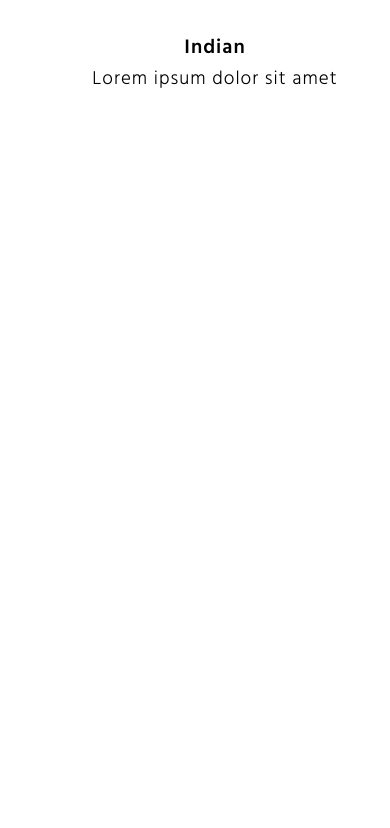
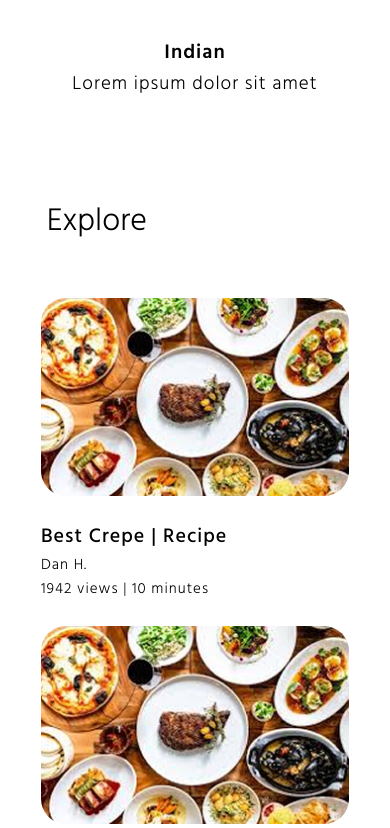
Before and after one commit to iBajwa93/2204_RecipeHub_project, a React (Create React App) app in the folder recipehub-frontend/: page / in a window 390 px wide. Shown: the part 3083-3911 px from the top of the page. Before the commit the page ends 3197 px from the top, so only its background shows below. Built offline with nearby package versions, Linux system fonts and the light colour scheme.

Commit message:
Homepage bugs fixed

```diff
--- a/recipehub-frontend/src/pages/HomePage/Body.css
+++ b/recipehub-frontend/src/pages/HomePage/Body.css
@@ -1,7 +1,6 @@
 .body-container {
     width: 100%;
     height: auto;
-
     margin-top: 50px;
 }
 
@@ -106,14 +105,14 @@
 
 .browse-container {
     width: 100%;
-    margin-top: 20px;
-    padding: 20px;
+    margin-top: 25px;
+
     height: auto;
 }
 
 .browse-title-wrapper {
     width: 76%;
-
+    padding-top: 20px;
     margin: auto;
 }
 
@@ -133,7 +132,6 @@
     justify-content: space-between;
     flex-wrap: wrap; /* allows wrapping on small screens */
     gap: 20px;
-
 }
 
 .browse-category-item-container {
@@ -166,6 +164,107 @@
   cursor: pointer;
 }
 
+.explore-item-video-tn:hover {
+    cursor: pointer;
+    box-shadow: 0 0 5px rgba(0, 0, 0, 0.6);
+    transform: scale(1.02);
+}
+
+.explore-container {
+    width: 100%;
+    height: auto;
+    padding: 0px;
+    margin-top: 75px;
+
+}
+
+.explore-item-wrapper {
+    height: auto;
+    width: 100%;
+
+    margin: auto;
+}
+
+.explore-item {
+    width: 30%;
+    height: auto;
+}
+
+.explore-title-wrapper {
+    width: 100%;
+    height: auto;
+    display: flex;
+    justify-content: flex-start;
+    align-items: center;
+    padding-bottom: 30px;
+}
+
+.explore-title-wrapper {
+
+    width: 76%;
+    height: auto;
+    margin: auto;
+    font-family: HindLight;
+    text-align: left;
+}
+i
+.explore-title-text {
+    font-size: 28px;
+    font-family: HindLight;
+    letter-spacing: 1px;
+    width: 100%;
+    margin: auto;
+}
+
+.explore-item-video-tn {
+    display: block;
+    margin-bottom: 25px;
+    border-radius: 20px;
+    width: 100%;
+    height: auto;
+    display: block;
+    border-radius: 25px;
+    transition: box-shadow 0.3s ease, transform 0.3s ease;
+}
+
+.explore-item-video-title {
+    font-size: 20px;
+    font-family: HindMedium;
+    text-align: left;
+    margin: 0;
+    letter-spacing: 1px;
+}
+
+.explore-item-video-container {
+    width: 79%;
+    margin: auto;
+    display: flex;
+    justify-content: left;
+    align-items: center;
+}
+
+.explore-item-video-wrapper {
+    width: 30%;
+    margin: auto;
+
+}
+
+.explore-item-video-author {
+    font-size: 18px;
+    font-family: HindLight;
+    text-align: left;
+    margin: 0;
+    letter-spacing: 1px;
+}
+
+.explore-item-stats {
+    font-size: 18px;
+    font-family: HindLight;
+    text-align: left;
+    margin: 0;
+    letter-spacing: 1px;
+}
+
 @font-face {
   font-family: 'HindBold';
   src: url('../../assets/fonts/hind/Hind-Bold.ttf') format('truetype');
@@ -180,6 +279,12 @@
   font-style: normal;
 }
 
+@font-face {
+  font-family: 'HindMedium';
+  src: url('../../assets/fonts/hind/Hind-Medium.ttf') format('truetype');
+  font-weight: 600;
+  font-style: normal;
+}
 
 @font-face {
   font-family: 'HindLight';
@@ -209,6 +314,51 @@
   .browse-category-item-container {
     width: 90%;
   }
+}
+
+@media (max-width: 900px) {
+  .browse-category-container {
+    flex-direction: column;
+    align-items: center;
+  }
+
+  .explore-item-video-container {
+    flex-direction: column;
+    align-items: center;
+  }
+
+  .explore-item-video-wrapper {
+    width: 100%;
+    padding-bottom: 25px;
+  }
+
+  .browse-category-item-container {
+    width: 90%;
+  }
+
+  .explore-item-video-title {
+    font-size: 20px;
+    font-family: HindMedium;
+    text-align: left;
+    margin: 0;
+    letter-spacing: 1px;
+}
+
+.explore-item-video-container {
+    width: 79%;
+    margin: auto;
+    display: flex;
+    justify-content: left;
+    align-items: center;
+}
+.explore-item-video-author {
+    font-size: 15px;
+}
+
+.explore-item-stats {
+    font-size: 15px;
+}
+
 
 
 }
--- a/recipehub-frontend/src/pages/HomePage/Body.js
+++ b/recipehub-frontend/src/pages/HomePage/Body.js
@@ -1,6 +1,7 @@
 import React from 'react';
 import './Body.css';
 import dummy1 from '../../assets/images/dummy.png'
+import dummy2 from '../../assets/images/dummy2.png'
 import star from '../../assets/icons/star.png'
 import italian from '../../assets/images/italian.png'
 import indian from '../../assets/images/indian.png'
@@ -92,6 +93,54 @@ const Body = () => {
                         <p className="browse-category-item-description">Lorem ipsum dolor sit amet</p>
                     </div>
                 </div>
+                <div className="explore-container">
+                    <div className="explore-item-wrapper">
+                        <div className="explore-title-wrapper">
+                            <h1 className="explore-title-text">
+                                Explore
+                            </h1>
+                        </div>
+                        <div className="explore-item-video-container">
+                            <div className="explore-item-video-wrapper">
+                                <img className="explore-item-video-tn" src={dummy2} />
+                                <h1 className="explore-item-video-title">
+                                    Best Crepe | Recipe
+                                </h1>
+                                <h2 className="explore-item-video-author">
+                                    Dan H.
+                                </h2>
+                                <p className="explore-item-stats">
+                                    1942 views | 10 minutes
+                                </p>
+                            </div>
+                            <div className="explore-item-video-wrapper">
+                                <img className="explore-item-video-tn" src={dummy2}/>
+                                <h1 className="explore-item-video-title">
+                                    Linguine Pasta
+                                </h1>
+                                <h2 className="explore-item-video-author">
+                                    Dan H.
+                                </h2>
+                                <p className="explore-item-stats">
+                                    15 views | 35 minutes
+                                </p>
+                            </div>
+                            <div className="explore-item-video-wrapper">
+                                <img className="explore-item-video-tn" src={dummy2}/>
+                                <h1 className="explore-item-video-title">
+                                    Creamy Butter Chicken
+                                </h1>
+                                <h2 className="explore-item-video-author">
+                                    Dan H.
+                                </h2>
+                                <p className="explore-item-stats">
+                                    988 views | 20 minutes
+                                </p>
+                            </div>
+                        </div>
+                    </div>
+
+                </div>
             </div>
 
         </div>
--- a/recipehub-frontend/src/pages/HomePage/Header.css
+++ b/recipehub-frontend/src/pages/HomePage/Header.css
@@ -1,5 +1,5 @@
 .homepage-header {
-
+    width: 100%;
 }
 
 .homepage-header-bg {
@@ -67,8 +67,9 @@
 }
 
 .homepage-header-hamburger-wrapper {
+
+    width: 100%;
     padding: 25px;
-    width: 100%;
 }
 
 .homepage-header-text-wrapper {
```
Also changed, not shown: recipehub-frontend/src/assets/images/dummy2.png (added).
